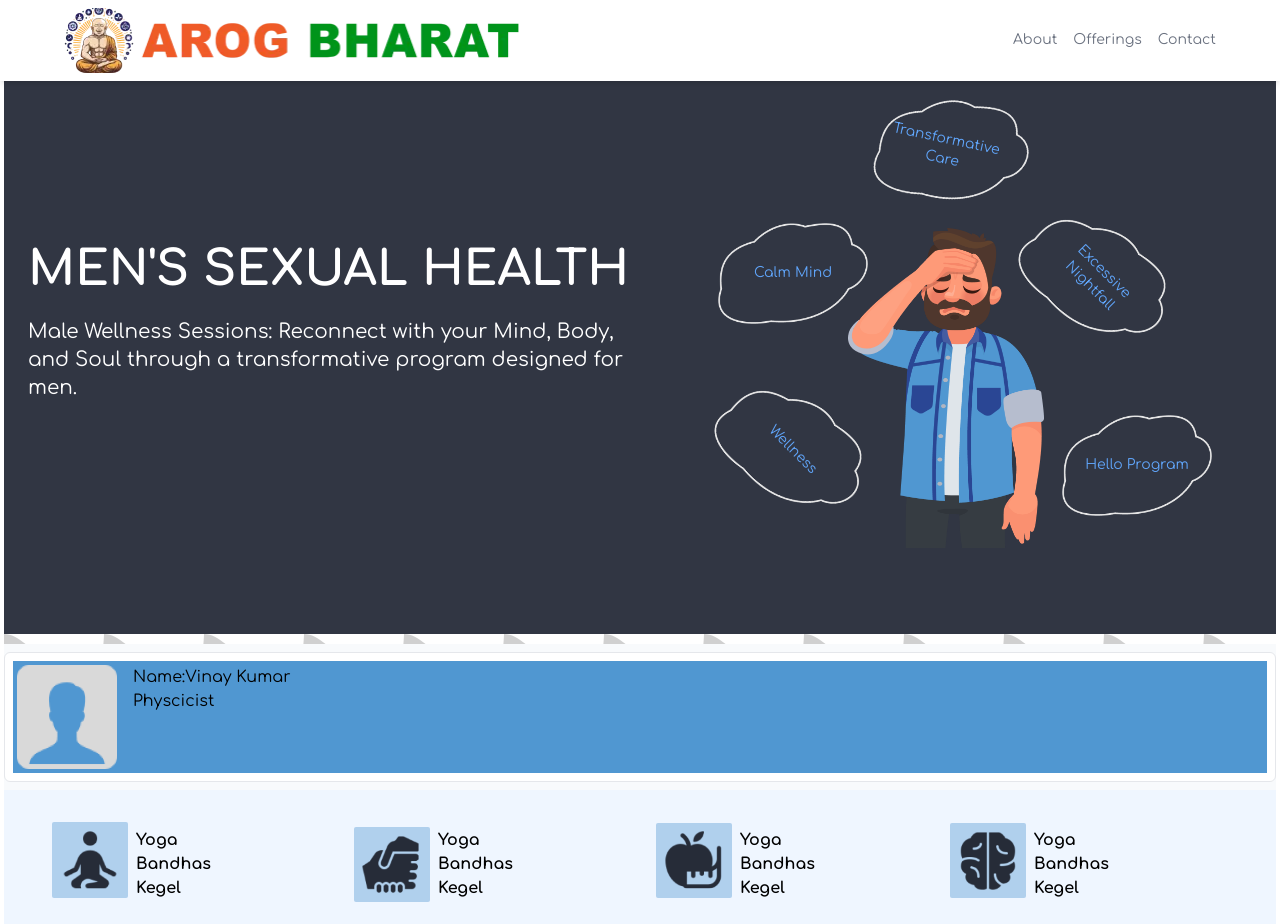
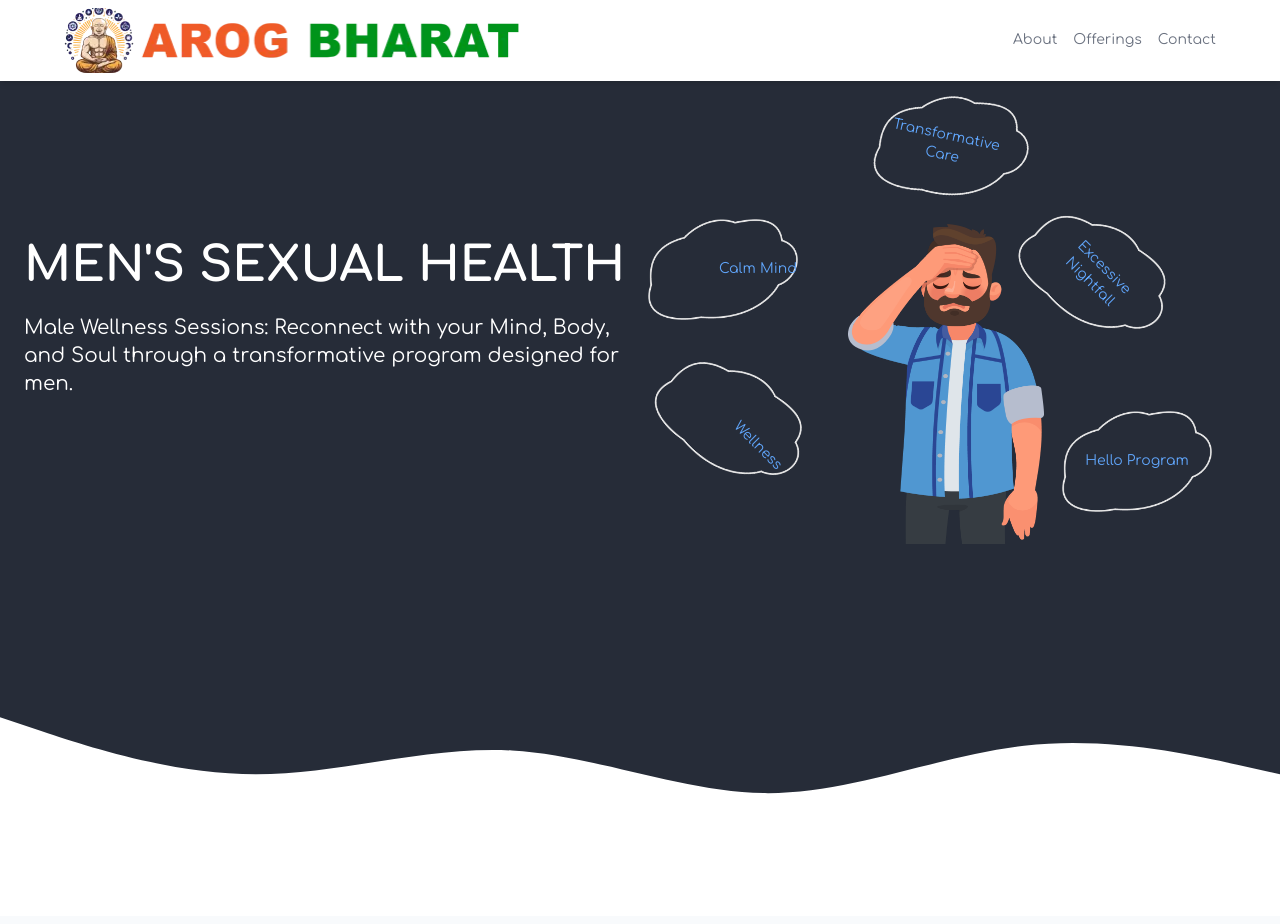
Before and after one commit to pkravi22/MyArogBharata, a React (Vite) app: page /landingpage in a window 1280 px wide. Shown: the top 924 px of the page. Built offline with nearby package versions, Linux system fonts and the light colour scheme.

Commit message:
adding something

```diff
--- a/src/components/landingpage/Benefit.jsx
+++ b/src/components/landingpage/Benefit.jsx
@@ -21,7 +21,7 @@ const Benefit = ({ benefits }) => {
                 <img
                   src={benefitObj.urlImage}
                   alt={benefitObj.benefit}
-                  className=" w-[100px] rounded-sm object-cover "
+                  className=" w-[100px] rounded-sm object-contain "
                 />
                 <div>
                 <span className=" text-sm">{benefitObj.benefit}</span>
--- a/src/components/landingpage/LandingHero.jsx
+++ b/src/components/landingpage/LandingHero.jsx
@@ -1,10 +1,25 @@
 import React from "react";
 import men from "../../assets/Man.png";
 import clouds from "../../assets/clouds.png";
+import wave from "../../assets/wave.svg";
 
 const LandingHero = () => {
   return (
-    <div className="bg-[#313643] text-white px-2 sm:px-6 flex flex-col lg:flex-row items-center justify-center py-24 relative wave-border">
+    <div className="flex relative  flex-col-reverse">
+      <svg
+        viewBox="0 0 1440 320"
+        width="100%"
+        height="100%"
+        className="transform rotate-180 -mt-2"
+      >
+        <path
+          fill="#262C38"
+          fillOpacity="1"
+          d="M0,160L48,170.7C96,181,192,203,288,192C384,181,480,139,576,138.7C672,139,768,181,864,186.7C960,192,1056,160,1152,160C1248,160,1344,192,1392,208L1440,224L1440,320L1392,320C1344,320,1248,320,1152,320C1056,320,960,320,864,320C768,320,67,320,57,320C480,320,384,320,288,320C192,320,96,320,48,320L0,320Z"
+        ></path>
+      </svg>
+
+      <div className="bg-[#262C38] text-white px-2 z-10 sm:px-6 flex flex-col lg:flex-row items-center justify-center py-24 ">
         {/* Left Section - Text Content */}
         <div className="lg:w-1/2 text-left">
           <h1 className="text-center sm:text-left text-4xl lg:text-5xl font-bold mb-6">
@@ -17,7 +32,7 @@ const LandingHero = () => {
         </div>
 
         {/* Right Section - Illustration */}
-      <div className="lg:w-1/2 mt-10 lg:mt-0 relative text-blue-400">
+        <div className="lg:w-1/2 mt-10 mx-1  lg:mt-0 relative text-blue-400">
           {/* Image */}
           <div className="w-96 sm:w-full mt-32 flex justify-center">
             <img
@@ -35,21 +50,21 @@ const LandingHero = () => {
             </p>
           </div>
 
-        <div className="absolute bottom-8 -right-2 lg:right-10">
+          <div className="absolute bottom-8 -right-0 lg:right-10">
             <img src={clouds} alt="cloud" className="w-[120px] sm:w-[150px]" />
             <p className="absolute inset-0 flex items-center justify-center text-xs sm:text-sm text-center">
               Hello Program
             </p>
           </div>
 
-        <div className="absolute bottom-48 sm:bottom-56 sm:right-0 lg:right-96">
+          <div className="absolute bottom-48 left-2 sm:bottom-56 sm:right-0 lg:right-96">
             <img src={clouds} alt="cloud" className="w-[120px] sm:w-[150px]" />
             <p className="absolute inset-0 flex items-center justify-center text-xs sm:text-sm text-center">
               Calm Mind
             </p>
           </div>
 
-        <div className="absolute bottom-12 rotate-45 sm:right-0 lg:right-96">
+          <div className="absolute bottom-12 rotate-45   left-2 sm:right-0 lg:right-96">
             <img src={clouds} alt="cloud" className="w-[120px] sm:w-[150px]" />
             <p className="absolute inset-0 flex items-center justify-center text-xs sm:text-sm text-center">
               Wellness
@@ -65,6 +80,7 @@ const LandingHero = () => {
           </div>
         </div>
       </div>
+    </div>
   );
 };
 
--- a/src/components/subcategory/Benefits.jsx
+++ b/src/components/subcategory/Benefits.jsx
@@ -21,7 +21,7 @@ const Benefits = ({ benefits }) => {
                 <img
                   src={benefitObj.urlImage}
                   alt={benefitObj.benefit}
-                  className=" w-[100px] rounded-sm object-cover "
+                  className=" w-[100px] rounded-sm object-contain "
                 />
                 <div>
                 <span className=" text-sm">{benefitObj.benefit}</span>
--- a/src/components/subcategory/Joiners.jsx
+++ b/src/components/subcategory/Joiners.jsx
@@ -47,7 +47,7 @@ const Joiners = ({ joiners }) => {
                     {problem.shortDescription}
                   </p>
                   <h1 className="text-xs px-2">
-                    Boosts skin glow and shapes your body naturally.
+                  {problem.moreDetails}
                   </h1>
                 </div>
               </div>
--- a/src/pages/landingPage/LandingPage.jsx
+++ b/src/pages/landingPage/LandingPage.jsx
@@ -13,7 +13,7 @@ const LandingPage = ({ categoryId, programId }) => {
   const testimonials = Category[0].programs[1].testimonials;
   console.log(testimonials);
   return (
-    <div className="bg-white p-1">
+    <div className="bg-white p-0">
       <LandingHero />
       <div className="bg-slate-50 flex flex-col-reverse sm:flex-col">
       <DoctorDetail />
```
Also changed, not shown: src/assets/wave.svg (added). Lines whose indentation alone changed are shown as unchanged.
